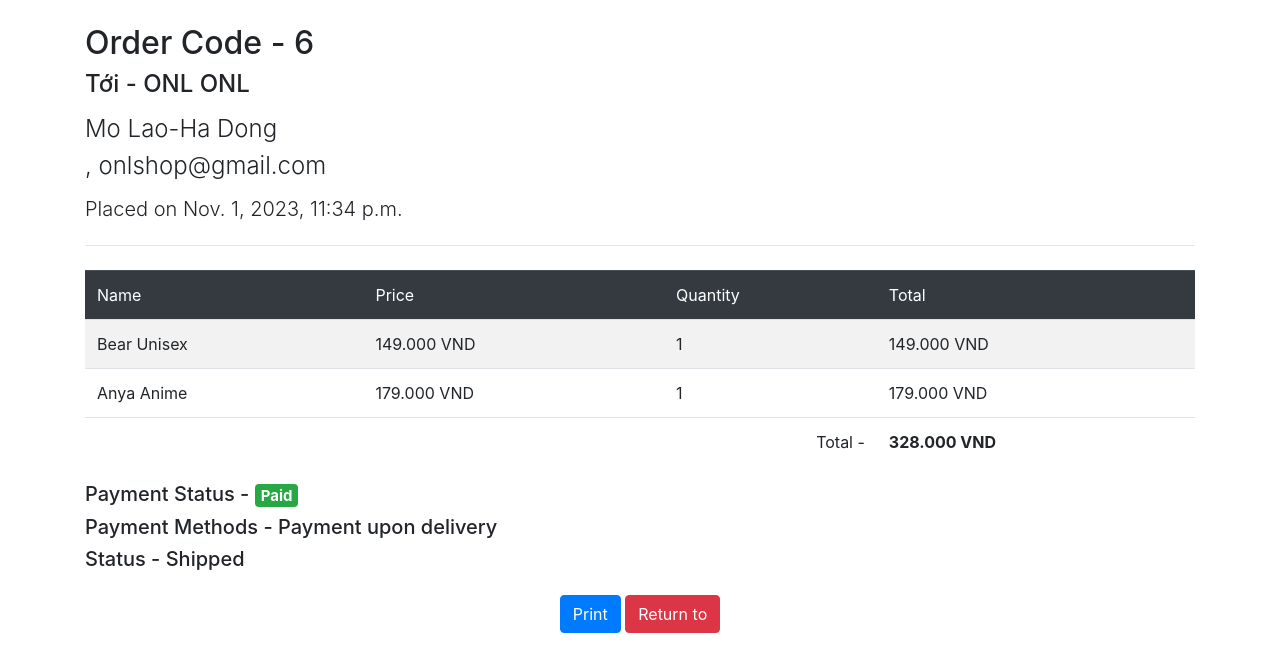
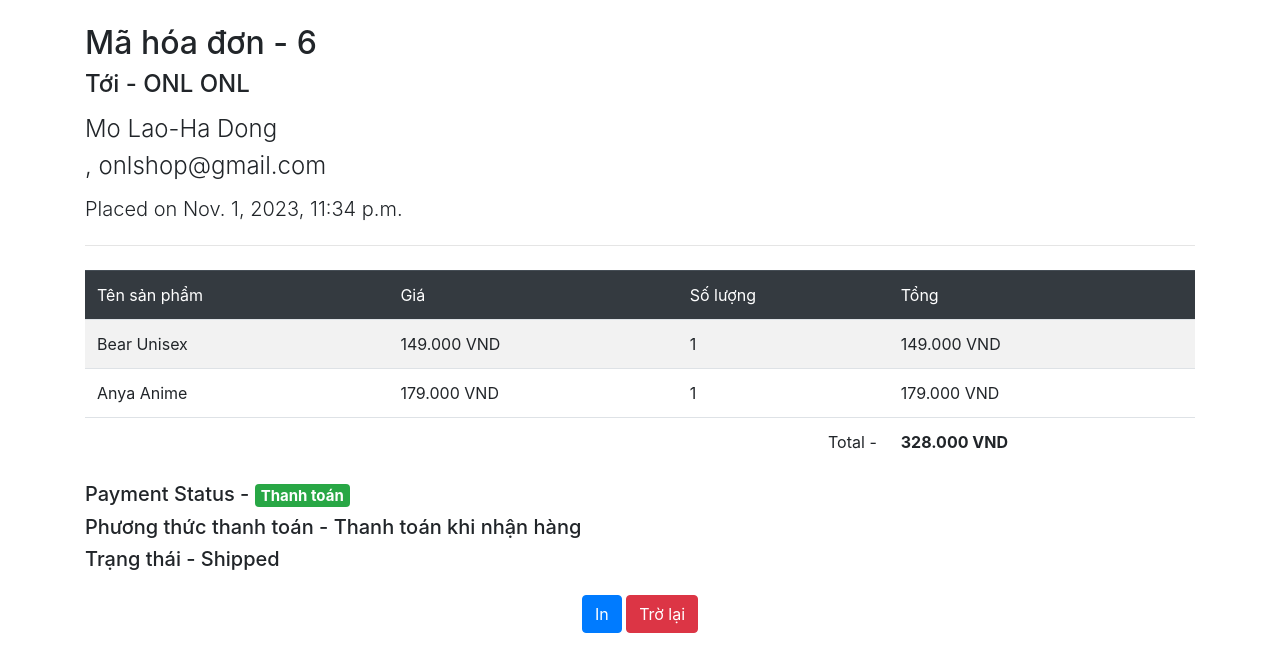
Before and after one commit to LynLyn1100/DemoWeb, a Django app: page /orders/invoice/6/ in a window 1280 px wide. Shown: the top 672 px of the page. Run offline with Django 3.2, Linux system fonts and the light colour scheme; a user stored in the database is signed in; data comes from the database, SQL or seed files in the repository; some libraries are stand-ins or nearby versions.

Commit message:
Update order_invoice.html

```diff
--- a/orders/templates/orders/order_invoice.html
+++ b/orders/templates/orders/order_invoice.html
@@ -2,32 +2,17 @@
 <html lang="en">
   <head>
     <meta charset="UTF-8" />
-    <title>Invoice Order - {{order.id}}</title>
+    <!--Invoice order-->
+    <title>Hóa đơn thương mại - {{order.id}}</title>
     <link
       rel="stylesheet"
       href="https://stackpath.bootstrapcdn.com/bootstrap/4.4.1/css/bootstrap.min.css"
     />
   </head>
-  <!--
-  <body>
-    <section class="wrapper">
-        <h1></h1>
-        <div><span class="dot" style="color:blue"></span></div>
-        <div><span class="dot" style="color:blue"></span></div>
-        <div><span class="dot" style="color:blue"></span></div>
-        <div><span class="dot" style="color:blue"></span></div>
-        <div><span class="dot" style="color:blue"></span></div>
-        <div><span class="dot" style="color:blue"></span></div>
-        <div><span class="dot" style="color:blue"></span></div>
-        <div><span class="dot" style="color:blue"></span></div>
-        <div><span class="dot" style="color:blue"></span></div>
-        <div><span class="dot" style="color:blue"></span></div>
-    </section>
-  </body>
--->
+
   <body>
     <div class="container my-4">
-      <h2>Order Code - {{order.id}}</h2>
+      <h2>Mã hóa đơn - {{order.id}}</h2>
       <h4 class="mb-3">
         Tới - {{order.user.first_name|default:order.user.username}}
         {{order.user.last_name}}
@@ -39,10 +24,10 @@
       <table class="table table-striped mt-4">
         <thead class="table-dark">
           <tr>
-            <td>Name </td>
-            <td>Price </td>
-            <td>Quantity</td>
-            <td>Total </td>
+            <td>Tên sản phẩm </td>
+            <td>Giá </td>
+            <td>Số lượng</td>
+            <td>Tổng </td>
           </tr>
         </thead>
         <tbody>
@@ -67,17 +52,17 @@
       </table>
       <h5>
         Payment Status - {% if order.paid %}
-        <span class="badge badge-success">Paid</span>
+        <span class="badge badge-success">Thanh toán</span>
         {% else %}
-        <span class="badge badge-danger">Awaiting Payment</span>
+        <span class="badge badge-danger">Đang chờ thanh toán</span>
         {% endif %}
       </h5>
-      <h5>Payment Methods - Payment upon delivery</h5>
-      <h5>Status - {{order.status}}</h5>
+      <h5>Phương thức thanh toán - Thanh toán khi nhận hàng</h5>
+      <h5>Trạng thái - {{order.status}}</h5>
     </div>
     <footer class="text-center d-print-none">
-      <button class="btn btn-primary" onclick="window.print()">Print </button>
-      <button class="btn btn-danger" onclick="history.back()">Return to </button>
+      <button class="btn btn-primary" onclick="window.print()">In </button>
+      <button class="btn btn-danger" onclick="history.back()">Trờ lại </button>
     </footer>
   </body>
 </html>
```
